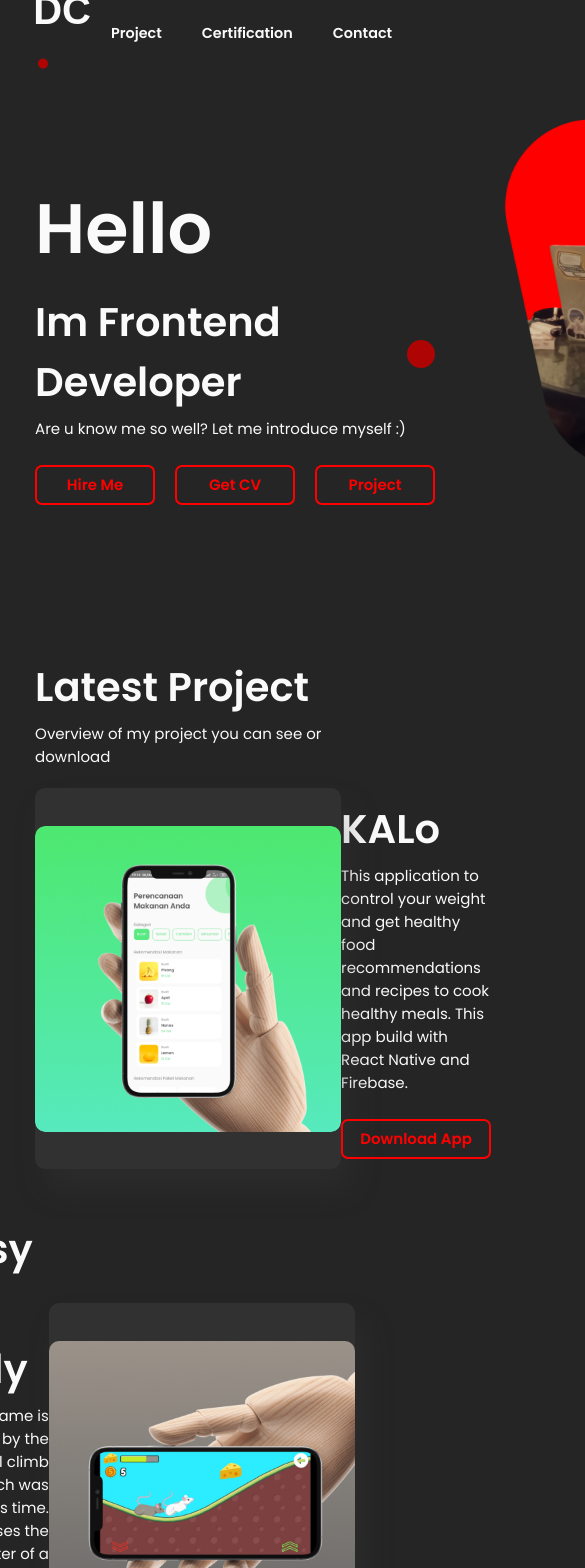
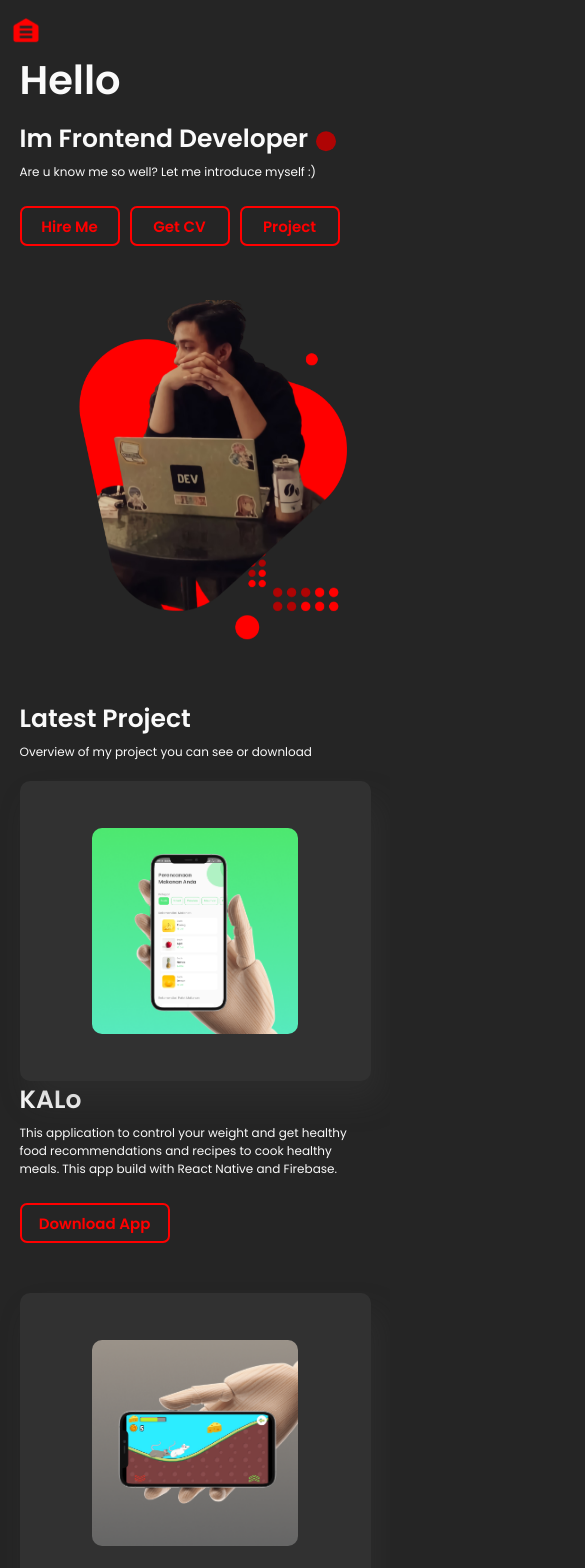
Before and after one commit to Dani27-design/PortfolioV2, a React (Create React App) app: page / in a window 390 px wide. Shown: the top 1568 px of the page, 585 px wide, since content can reach past the window. Built offline with nearby package versions, Linux system fonts and the light colour scheme; a web font is replaced by a local one.

Commit message:
responsive added and fixed

```diff
--- a/src/Components/Header.jsx
+++ b/src/Components/Header.jsx
@@ -43,7 +43,7 @@ function Header() {
             link.addEventListener("click", (event) => {
                 event.preventDefault();
                 //SMOOTH SCROLL
-                const targetId = link.getAttribute("href");
+                const targetId = link.getAttribute("name");
                 if (targetId === "project") {
                     setSeo("Daniansyah | Project")
                 }
@@ -99,9 +99,19 @@ function Header() {
                         </div>
                         <p className='teks-about'>Are u know me so well? Let me introduce myself :)</p>
                         <div className="container-button">
-                            <a href="https://wa.me/6285790428078" rel="noopener noreferrer" className="button" target="_blank">Hire Me</a>
-                            <a href="https://wa.me/6285790428078" rel="noopener noreferrer" className="button" target="_blank">Get CV</a>
-                            <a href="project" className="button">Project</a>
+                            <a
+                                href="-"
+                                className="button"
+                                onClick={() => {
+                                    window.open("mailto:muhammad.19043@mhs.unesa.ac.id?subject=I%20Want%20To%20Hire%20You&body=I%20need%20", "_self");
+                                }}>Hire Me</a>
+                            <a
+                                href="-"
+                                className="button"
+                                onClick={() => {
+                                    window.open("https://drive.google.com/file/d/17CUOqM02Jq2S17qY6S64cfXwuquVF5nS/view?usp=sharing", "_self");
+                                }}>Get CV</a>
+                            <a href="project" name="project" className="button">Project</a>
                         </div>
                     </div>
                     <Tilt reset={true}>
@@ -120,7 +130,7 @@ function Header() {
                 <ReactTooltip
                     id='bubble'
                     className='bubble'
-                    textColor= {theme ? '#fff' : '#252525'}
+                    textColor={theme ? '#fff' : '#252525'}
                     backgroundColor={theme ? '#252525' : '#fff'}
                     place='left' />
             </div>
--- a/src/Components/Navbar.jsx
+++ b/src/Components/Navbar.jsx
@@ -7,10 +7,12 @@ import { Helmet } from 'react-helmet';
 function Navbar() {
     const [nav, setnav] = useState(false);
     const [seo, setSeo] = useState('Daniansyah');
+    const [isOpen, setOpen] = useState(false);
 
     const changeBackground = () => {
         if (window.scrollY >= 50) {
             setnav(true);
+            setOpen(false);
         } else {
             setnav(false);
         }
@@ -34,7 +36,7 @@ function Navbar() {
             link.addEventListener("click", (event) => {
                 event.preventDefault();
                 //SMOOTH SCROLL
-                const targetId = link.getAttribute("href");
+                const targetId = link.getAttribute("name");
                 if (targetId === "home") {
                     setSeo("Daniansyah")
                 }
@@ -67,38 +69,42 @@ function Navbar() {
         }
     }, [y_top]);
 
+    const handleIsOpen = () => {
+        setOpen(!isOpen)
+    }
+
+    const closeSideBar = () => {
+        setOpen(false)
+    }
+
     return (
         <>
             <Helmet title={seo} defer={false} />
             <nav className={nav ? 'nav active' : 'nav'}>
                 <div className="link-con logo-gambar">
-                    <a href="home" className="navi-link logo-navbar">DC<img className="dot-navbar" src={`${process.env.PUBLIC_URL}/dot-navbar.png`} alt="" /></a>
+                    <a href="home" name="home" className="navi-link logo-navbar">DC<img className="dot-navbar" src={`${process.env.PUBLIC_URL}/dot-navbar.png`} alt="" /></a>
                 </div>
 
                 <div className="link-con menu">
-                    <a href="project" className="navi-link">Project</a>
-                    <a href="certification" className="navi-link">Certification</a>
-                    <a href="contact" className="navi-link">Contact</a>
+                    <a href="project" name="project" className="navi-link">Project</a>
+                    <a href="certification" name="certification" className="navi-link">Certification</a>
+                    <a href="contact" name="contact" className="navi-link">Contact</a>
                 </div>
             </nav>
 
             <Menu
                 customBurgerIcon={<img className="menu-icon" src={`${process.env.PUBLIC_URL}/Menu.svg`} alt="" />}
-                customCrossIcon={<img className="close-icon" src={`${process.env.PUBLIC_URL}/Close.svg`} alt="" />}>
+                customCrossIcon={<img className="close-icon" src={`${process.env.PUBLIC_URL}/Close.svg`} alt="" />}
+                width={'80%'}
+                isOpen={isOpen}
+                onOpen={handleIsOpen}
+                disableAutoFocus>
                 <nav className='navi'>
                     <div className="link-con menu">
-                        <Link to="/" className="navi-link" name="home">
-                            <img className="logo" src={`${process.env.PUBLIC_URL}/LogoNavbar.svg`} alt="" />
-                        </Link>
-                        <Link to="/" className="navi-link" name="project">
-                            Project
-                        </Link>
-                        <Link to="/" className="navi-link" name="certification">
-                            Certification
-                        </Link>
-                        <Link to="/" className="navi-link" name="porto">
-                            Contact
-                        </Link>
+                        <a href="home" className="navi-link logo-navbar">DC<img className="dot-navbar" src={`${process.env.PUBLIC_URL}/dot-navbar.png`} alt="" /></a>
+                        <a href="project" className="navi-link">Project</a>
+                        <a href="certification" className="navi-link">Certification</a>
+                        <a href="contact" className="navi-link">Contact</a>
                     </div>
                 </nav>
             </Menu>
--- a/src/Components/Project.jsx
+++ b/src/Components/Project.jsx
@@ -17,7 +17,7 @@ function Project() {
                     <div className="container-deskripsi-project">
                         <p className="header-project">KALo</p>
                         <p className="teks-about">This application to control your weight and get healthy food recommendations and recipes to cook healthy meals. This app build with React Native and Firebase.</p>
-                        <a href="https://wa.me/6285790428078" className="button-download">Download App</a>
+                        <a href="https://drive.google.com/file/d/1OQQvxWDQkBGSb8wIxyVtj_AzQHbZAO7G/view?usp=sharing" className="button-download">Download App</a>
                     </div>
                 </div>
                 <div className="container-isi-project reverse">
@@ -28,8 +28,11 @@ function Project() {
                     </div>
                     <div className="container-deskripsi-project right">
                         <p className="header-project">Mousy Get Ready</p>
-                        <p className="teks-about right-text">This game is inspired by the game "hill climb racing" which was popular in its time. This game uses the main character of a mouse who is looking for cheese and coins. This game build with Godot Game Engine.</p>
-                        <a href="https://wa.me/6285790428078" className="button-download">Download App</a>
+                        <p className="teks-about right-text">This game is inspired by the game "hill climb racing" which was popular in its time. This game uses the main character of a mouse who is looking for cheese and coins. This game already on dekstop and mobile, build with Godot Game Engine.</p>
+                        <div className="container-button-mousy">
+                            <a href="https://drive.google.com/file/d/1AmY26wtEaGT3Tl0pJTZ6kBHxD-usd0EJ/view?usp=sharing" className="button-download">Download App</a>
+                            <a href="https://drive.google.com/file/d/1NOqscDpXEm7JTK4Ci9dJc7tD4HeFi5Gl/view?usp=sharing" className="button-download">Download Exe</a>
+                        </div>
                     </div>
                 </div>
                 <div className="container-isi-project">
@@ -41,7 +44,7 @@ function Project() {
                     <div className="container-deskripsi-project">
                         <p className="header-project">Himti Creative</p>
                         <p className="teks-about">This design is the work of a competition project that I participated in. This design found a finalist candidate. This is a website design for an organization profile. Ui/Ux build with Figma.</p>
-                        <a href="https://wa.me/6285790428078" className="button-download">View Design</a>
+                        <a href="https://www.figma.com/file/gnvVXUSTxfwHf9GBtNRiTo/Code-002?node-id=0%3A1" className="button-download">View Design</a>
                     </div>
                 </div>
                 <div className="container-isi-project reverse">
@@ -53,7 +56,7 @@ function Project() {
                     <div className="container-deskripsi-project right">
                         <p className="header-project">Portfolio V.1</p>
                         <p className="teks-about right-text">This is the first website that I created to describe myself and my programming skills in the web field. I created this website one year ago since the second version was made. This website build with Javascript and Materialize CSS.</p>
-                        <a href="https://wa.me/6285790428078" className="button-download">Go To Site</a>
+                        <a href="https://dani27-design.github.io/" className="button-download">Go To Site</a>
                     </div>
                 </div>
                 <div className="container-isi-project">
@@ -65,7 +68,7 @@ function Project() {
                     <div className="container-deskripsi-project">
                         <p className="header-project">Desain Doang</p>
                         <p className="teks-about">Desain doang is a business services website that offers a variety of services and easy access to order designs and view design catalogs and projects that have been done. This website build with React.js</p>
-                        <a href="https://wa.me/6285790428078" className="button-download">Go To Site</a>
+                        <a href="https://dani27-design.github.io/DesainDoang/" className="button-download">Go To Site</a>
                     </div>
                 </div>
             </div>
--- a/src/index.css
+++ b/src/index.css
@@ -125,6 +125,7 @@ a {
   font-weight: 600;
   font-family: 'CoreSansNRW01-87CnHeavy', sans-serif;
   color: var(--secondary-color);
+  margin: 0;
 }
 
 .dot-navbar {
@@ -135,13 +136,13 @@ nav {
   display: flex;
   flex-direction: row;
   justify-content: space-between;
-  padding: 5px 8.5vw;
+  padding: 3px 5vw;
   align-items: center;
   position: fixed;
   left: 0;
   top: 0;
   width: 100%;
-  height: 65px;
+  height: 50px;
   z-index: 100;
   background-color: transparent;
   transition: 0.6s ease-in-out;
@@ -172,7 +173,7 @@ nav {
 }
 
 .hero {
-  width: 82vw;
+  width: 90vw;
   display: flex;
   flex-direction: row;
   align-self: center;
@@ -272,7 +273,7 @@ nav {
   right: 3%;
   z-index: 99;
   opacity: 0;
-  transition: 0.5s;
+  transition: 1s;
 }
 
 .anime-active {
@@ -286,7 +287,7 @@ nav {
   animation-iteration-count: 1;
   animation-timing-function: ease-in;
   animation-duration: 1s;
-  transition: 0.5s;
+  transition: 1s;
   cursor: pointer;
 }
 
@@ -312,12 +313,12 @@ nav {
 
 @keyframes jump {
   0% {
-    top: 78%;
+    top: 72%;
     opacity: 1;
   }
 
   100% {
-    top: 80%;
+    top: 77%;
     opacity: 1;
   }
 }
@@ -341,7 +342,7 @@ nav {
 }
 
 .container-project {
-  width: 82vw;
+  width: 90vw;
   margin-top: 70px;
   display: flex;
   flex-direction: column;
@@ -511,6 +512,14 @@ nav {
   border-radius: 0px;
 }
 
+.container-button-mousy {
+  display: flex;
+  flex-direction: row;
+  align-items: center;
+  justify-content: space-between;
+  width: 320px;
+}
+
 .container-isi-project {
   display: flex;
   flex-direction: row;
@@ -547,7 +556,7 @@ nav {
 }
 
 .container-certification {
-  width: 82vw;
+  width: 90vw;
 }
 
 .container-header-certification {
@@ -581,7 +590,7 @@ nav {
 .slide {
   transForm: scale(0.8);
   transition: transForm 300ms;
-  opacity: 0.2;
+  opacity: 0.5;
 }
 
 .activeSlide {
@@ -637,7 +646,7 @@ nav {
 }
 
 .hero-contact {
-  width: 82vw;
+  width: 90vw;
   display: flex;
   flex-direction: row;
   align-self: center;
@@ -715,13 +724,13 @@ nav {
 
 #footer {
   width: 100%;
-  height: 10vh;
+  height: 50px;
   display: flex;
   flex-direction: row;
   align-items: center;
   justify-content: space-between;
-  padding: 0 10vw;
-  overflow-x: hidden;
+  padding: 0 5vw;
+  overflow: hidden;
   background-color: var(--fourth-color);
 }
 
@@ -758,3 +767,290 @@ nav {
   font-weight: 600;
   font-size: 15px;
 }
+
+@media(max-width:1025px) {
+
+  body {
+    margin: 0px;
+    padding: 0px;
+    background-color: var(--primary-color);
+    color: var(--secondary-color);
+    font-family: 'Poppins', sans-serif;
+    overflow-x: hidden;
+    -webkit-tap-highlight-color: transparent;
+  }
+
+  * {
+    box-sizing: border-box;
+  }
+
+  #home {
+    width: 100%;
+    height: 700px;
+    overflow: hidden;
+  }
+
+  nav {
+    display: none;
+  }
+
+  .hero {
+    height: 600px;
+    flex-direction: column;
+  }
+
+  .kiri {
+    width: 100%;
+  }
+
+  .gambar-header {
+    height: 350px;
+  }
+
+  .teks-hello {
+    font-size: 40px;
+  }
+
+  .teks-gerak {
+    font-size: 25px;
+  }
+
+  .dot-teks {
+    width: 20px;
+  }
+
+  .teks-about {
+    font-size: 12px;
+  }
+
+  .button {
+    width: 100px;
+  }
+
+  .container-button {
+    width: 320px;
+  }
+
+  #project {
+    width: 100%;
+    overflow: hidden;
+  }
+
+  .container-project {
+    margin-top: 0;
+  }
+
+  .container-header {
+    margin-bottom: 20px;
+  }
+
+  .header-project {
+    font-size: 25px;
+  }
+
+  .box-image {
+    width: 100%;
+    height: 300px;
+  }
+
+  .image-project {
+    width: 206px;
+    height: 206px;
+  }
+
+  .container-image {
+    width: 206px;
+    height: 206px;
+  }
+
+  .container-image::after {
+    background-size: cover;
+  }
+
+  .container-isi-project {
+    flex-direction: column;
+  }
+
+  .reverse {
+    flex-direction: column;
+  }
+
+  .container-deskripsi-project {
+    width: 100%;
+  }
+
+  #certification {
+    width: 100%;
+    overflow: hidden;
+  }
+
+  .dots-slider,
+  .dots-slider-active {
+    display: none;
+  }
+
+  .next {
+    right: -5%;
+    top: 40%;
+    width: 19px;
+    height: 19px;
+    background-size: cover;
+  }
+
+  .prev {
+    left: -5%;
+    top: 40%;
+    width: 19px;
+    height: 19px;
+    background-size: cover;
+  }
+
+  #contact {
+    width: 100%;
+    height: 700px;
+    overflow: hidden;
+  }
+
+  .hero-contact {
+    height: 600px;
+    flex-direction: column;
+  }
+
+  .gambar-contact {
+    margin-left: 0;
+    height: 350px;
+  }
+
+  .kanan {
+    width: 100%;
+  }
+
+  .container-teks-contact {
+    display: flex;
+    flex-direction: row;
+    align-items: center;
+    width: 90%;
+  }
+
+  .teks-contact {
+    font-size: 20px;
+  }
+
+  .container-sosmed {
+    justify-content: space-around;
+    width: 90%;
+  }
+
+  .icon-sosmed {
+    width: 50px;
+  }
+
+  #footer {
+    width: 100%;
+    overflow: hidden;
+  }
+
+  .logo-footer {
+    font-size: 20px;
+  }
+
+  .copyright {
+    font-size: 10px;
+    margin: 10px 0 0 5px;
+  }
+
+  .dot-navbar {
+    width: 5px;
+  }
+
+  .teks-build {
+    font-size: 12px;
+  }
+
+  /* --------------------burger---------------------- */
+
+  .menu {
+    display: flex;
+    height: 80vh;
+    flex-direction: column;
+    margin-top: 50px;
+    align-items: center;
+    justify-content: space-around;
+  }
+
+  .bm-burger-button {
+    display: block;
+    position: fixed;
+    width: 36px;
+    height: 30px;
+    left: 2%;
+    top: 2%;
+    -webkit-tap-highlight-color: transparent;
+  }
+
+  /* Color/shape of burger icon bars */
+  .bm-burger-bars {
+    -webkit-tap-highlight-color: transparent;
+  }
+
+  /* Color/shape of burger icon bars on hover*/
+
+  /* Position and sizing of clickable cross button */
+  .bm-cross-button {
+    height: 24px;
+    width: 24px;
+    -webkit-tap-highlight-color: transparent;
+  }
+
+  /*
+  Sidebar wrapper styles
+  Note: Beware of modifying this element as it can break the animations - you should not need to touch it in most cases
+  */
+  .bm-menu-wrap {
+    position: fixed;
+    top: 0;
+    left: 0;
+    align-items: center;
+    justify-content: center;
+    -webkit-tap-highlight-color: transparent;
+  }
+
+  /* General sidebar styles */
+  .bm-menu {
+    background-color: var(--primary-color);
+    font-size: 1.15em;
+    -webkit-tap-highlight-color: transparent;
+  }
+
+  /* Morph shape necessary with bubble or elastic */
+  .bm-morph-shape {
+    fill: var(--primary-color);
+    border: 0px !important;
+  }
+
+  /* Wrapper for item list */
+  .bm-item-list {
+    color: var(--secondary-color);
+    display: flex;
+    align-items: center;
+    justify-content: center;
+    border: 0px !important;
+    -webkit-tap-highlight-color: transparent;
+  }
+
+  /* Individual item */
+  .bm-item {
+    display: inline-block;
+    border: 0px !important;
+    -webkit-tap-highlight-color: transparent;
+  }
+
+  /* Styling of overlay */
+  .bm-overlay {
+    background: var(--third-color);
+    height: 100vh;
+    overflow: hidden;
+    top: 0;
+  }
+
+}
```
Also changed, not shown: src/Components/Certification.jsx (+31 -1 lines), src/Components/Contact.jsx (+4 -4 lines).
